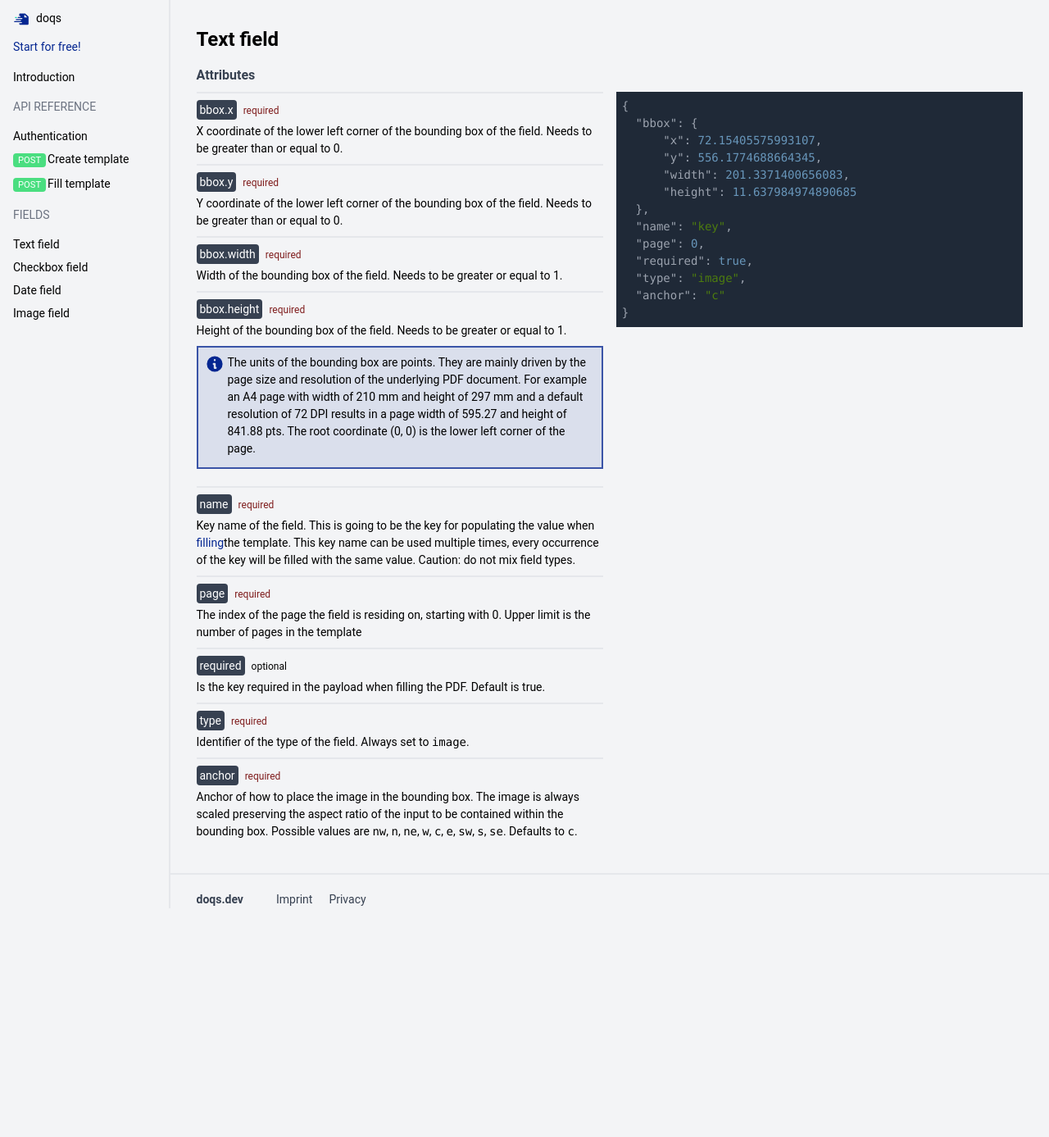
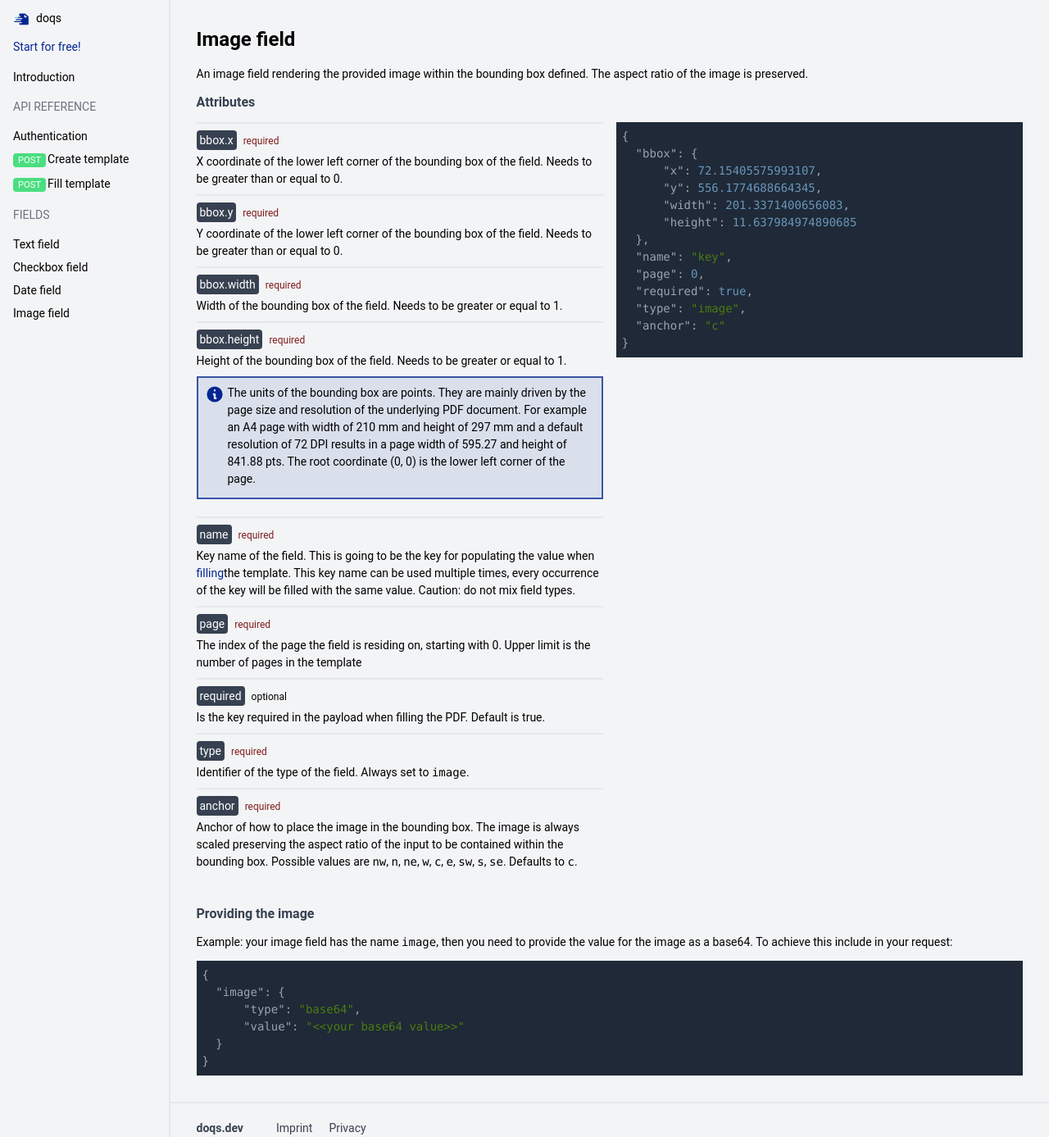
Before and after one commit to doqs-dev/docs, a Next.js app: page /fields/image in a window 1280 px wide. Shown: the whole page at 82% size. Before the commit the page ends 1108 px from the top, so only its background shows below. Built offline with nearby package versions, Linux system fonts and the light colour scheme.

Commit message:
feat: provide the image

```diff
--- a/pages/fields/image.mdx
+++ b/pages/fields/image.mdx
@@ -8,7 +8,9 @@ import {Attribute} from "../../components/attribute"; import {Grid} from "../../
     <title>Image Field | doqs.dev</title>
 </Head>
 
-# Text field
+# Image field
+
+An image field rendering the provided image within the bounding box defined. The aspect ratio of the image is preserved.
 
 ### Attributes
 <Grid>
@@ -41,3 +43,16 @@ import {Attribute} from "../../components/attribute"; import {Grid} from "../../
         </div>
     </div>
 </Grid>
+
+<br/>
+
+### Providing the image
+
+Example: your image field has the name `image`, then you need to provide the value for the image as a base64.
+To achieve this include in your request:
+<SimpleCodeHighlighter language="json" code={`{
+    "image": {
+        "type": "base64",
+        "value": "<<your base64 value>>"
+    }
+}`}/>
--- a/styles/globals.css
+++ b/styles/globals.css
@@ -21,11 +21,11 @@ h1 {
 }
 
 h2 {
-    @apply mb-2 mt-1 font-bold text-xl;
+    @apply my-4 mt-1 font-bold text-xl;
 }
 
 h3 {
-    @apply mb-2 font-bold text-base text-gray-700;
+    @apply my-3 font-bold text-base text-gray-700;
 }
 
 
```
